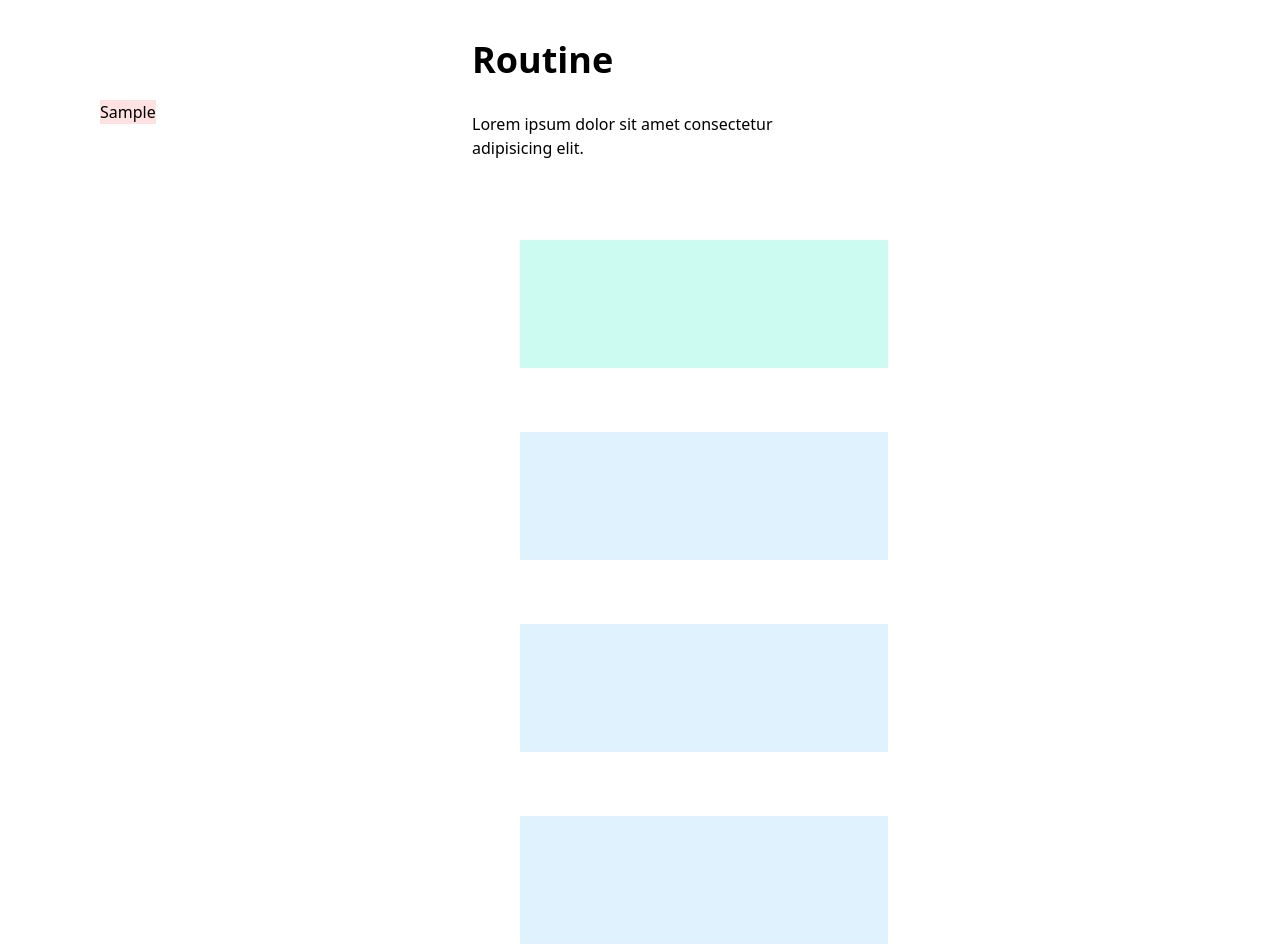
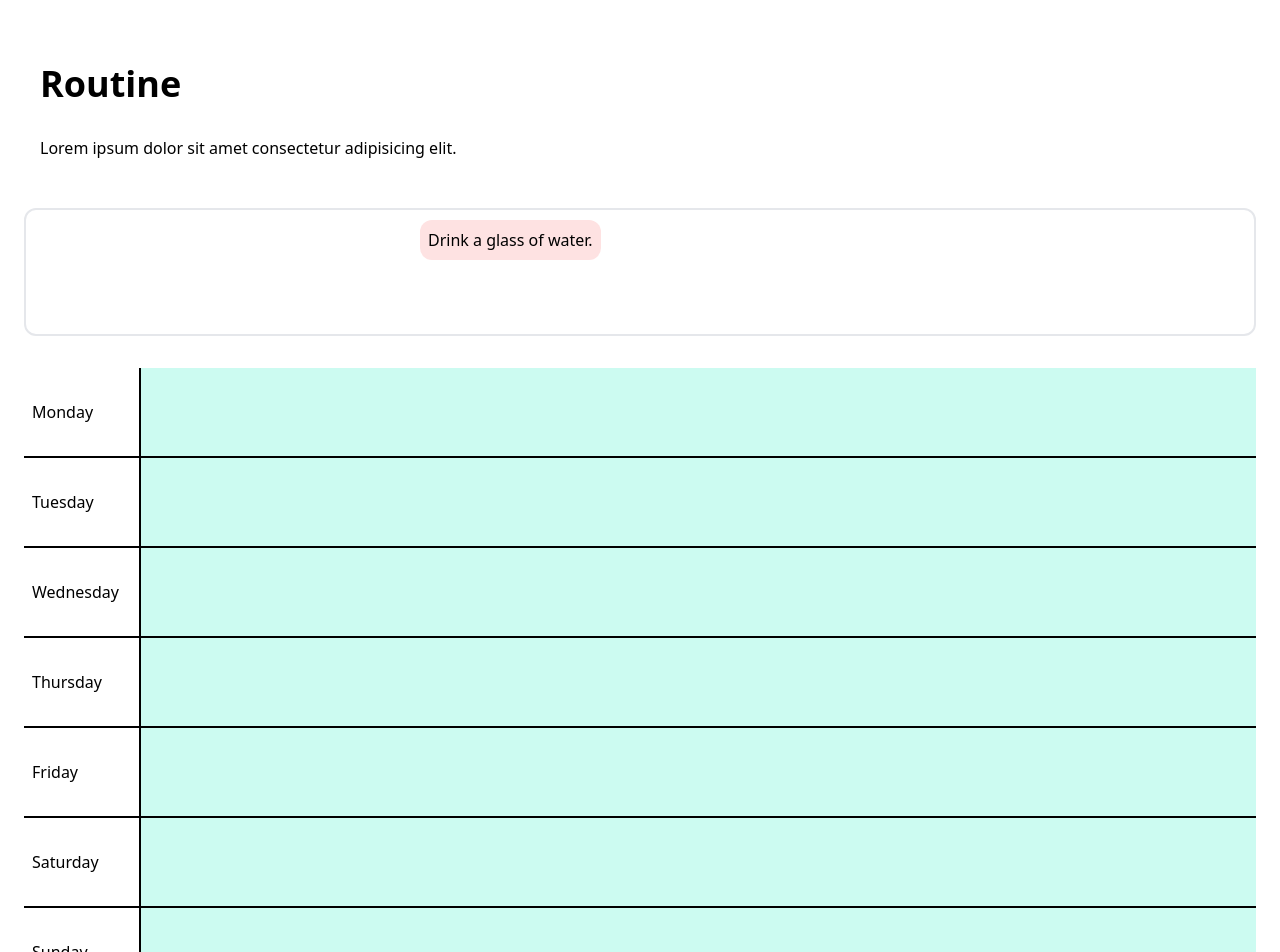
Before and after one commit to commitsovercoffee/lily, a SvelteKit app: page / in a window 1280 px wide. Shown: the top 952 px of the page. Built offline with nearby package versions, Linux system fonts and the light colour scheme.

Commit message:
updates ui

```diff
--- a/src/routes/components/Draggable.svelte
+++ b/src/routes/components/Draggable.svelte
@@ -1,10 +1,14 @@
 <script>
-	let left = 100;
-	let top = 100;
+	let left = 420;
+	let top = 220;
 
 	const cardStyle =
 		"cursor-move select-none p-8 bg-red-300 h-8 w-16 ease-linear absolute";
 	const canMove = " absolute";
+	const dayRowStyle =
+		"py-8 px-2 bg-teal-100 w-full border-b-2 border-black ";
+	const dayLabelStyle =
+		"py-8 px-2 w-32  border-b-2 border-r-2 border-black  ";
 
 	let mon;
 	let tue;
@@ -27,8 +31,8 @@
 
 		let isInside =
 			// top
-			childRect.top >= parentRect.top - childRect.height &&
-			childRect.top <= parentRect.bottom + childRect.height &&
+			childRect.top >= parentRect.top &&
+			childRect.top <= parentRect.bottom &&
 			// left
 			childRect.left >= parentRect.left - childRect.width &&
 			childRect.left <= parentRect.right + childRect.width &&
@@ -58,6 +62,16 @@
 			snapVertically(mon, card);
 		} else if (isAlmostInside(tue, card)) {
 			snapVertically(tue, card);
+		} else if (isAlmostInside(wed, card)) {
+			snapVertically(wed, card);
+		} else if (isAlmostInside(thurs, card)) {
+			snapVertically(thurs, card);
+		} else if (isAlmostInside(fri, card)) {
+			snapVertically(fri, card);
+		} else if (isAlmostInside(sat, card)) {
+			snapVertically(sat, card);
+		} else if (isAlmostInside(sun, card)) {
+			snapVertically(sun, card);
 		}
 	}
 </script>
@@ -71,9 +85,9 @@
 		offsetY = e.clientY - top;
 	}}
 	style="left: {left}px; top: {top}px;"
-	class="absolute z-10 bg-red-100 cursor-move select-none"
+	class="p-2 absolute z-10 bg-red-100 cursor-move select-none rounded-xl"
 >
-	Sample
+	Drink a glass of water.
 </section>
 
 <svelte:window
@@ -86,10 +100,33 @@
 	}}
 />
 
-<section bind:this={mon} class="relative m-16 p-16 bg-teal-100 w-full h-8" />
-<section bind:this={tue} class="relative m-16 p-16 bg-sky-100 w-full h-8" />
-<section bind:this={wed} class="relative m-16 p-16 bg-sky-100 w-full h-8" />
-<section bind:this={thurs} class="relative m-16 p-16 bg-sky-100 w-full h-8" />
-<section bind:this={fri} class="relative m-16 p-16 bg-sky-100 w-full h-8" />
-<section bind:this={sat} class="relative m-16 p-16 bg-sky-100 w-full h-8" />
-<section bind:this={sun} class="relative m-16 p-16 bg-sky-100 w-full h-8" />
+<div class="flex">
+	<p class={dayLabelStyle}>Monday</p>
+	<section bind:this={mon} class={dayRowStyle} />
+</div>
+
+<div class="flex">
+	<p class={dayLabelStyle}>Tuesday</p>
+	<section bind:this={tue} class={dayRowStyle} />
+</div>
+
+<div class="flex">
+	<p class={dayLabelStyle}>Wednesday</p>
+	<section bind:this={wed} class={dayRowStyle} />
+</div>
+<div class="flex">
+	<p class={dayLabelStyle}>Thursday</p>
+	<section bind:this={thurs} class={dayRowStyle} />
+</div>
+<div class="flex">
+	<p class={dayLabelStyle}>Friday</p>
+	<section bind:this={fri} class={dayRowStyle} />
+</div>
+<div class="flex">
+	<p class={dayLabelStyle}>Saturday</p>
+	<section bind:this={sat} class={dayRowStyle} />
+</div>
+<div class="flex">
+	<p class={dayLabelStyle}>Sunday</p>
+	<section bind:this={sun} class={dayRowStyle} />
+</div>
--- a/src/routes/pages/RoutinePage.svelte
+++ b/src/routes/pages/RoutinePage.svelte
@@ -8,16 +8,17 @@
 	export let src = "./lily.png";
 </script>
 
-<section class="h-screen flex justify-center">
-	<div class="p-2 m-4 w-96">
-		<section class="w-full">
+<section class="flex justify-center">
+	<div class="p-2 m-4">
+		<section class="w-screen p-6">
 			<h2 class="p-4 text-4xl font-bold">
 				{title}
 			</h2>
 			<p class="p-4">
 				{content}
 			</p>
-			<Draggable>sad</Draggable>
+			<section class="p-2 my-8 h-32 border-2 rounded-xl" />
+			<Draggable>drink ample water</Draggable>
 		</section>
 
 		<Button label="START" />
```
